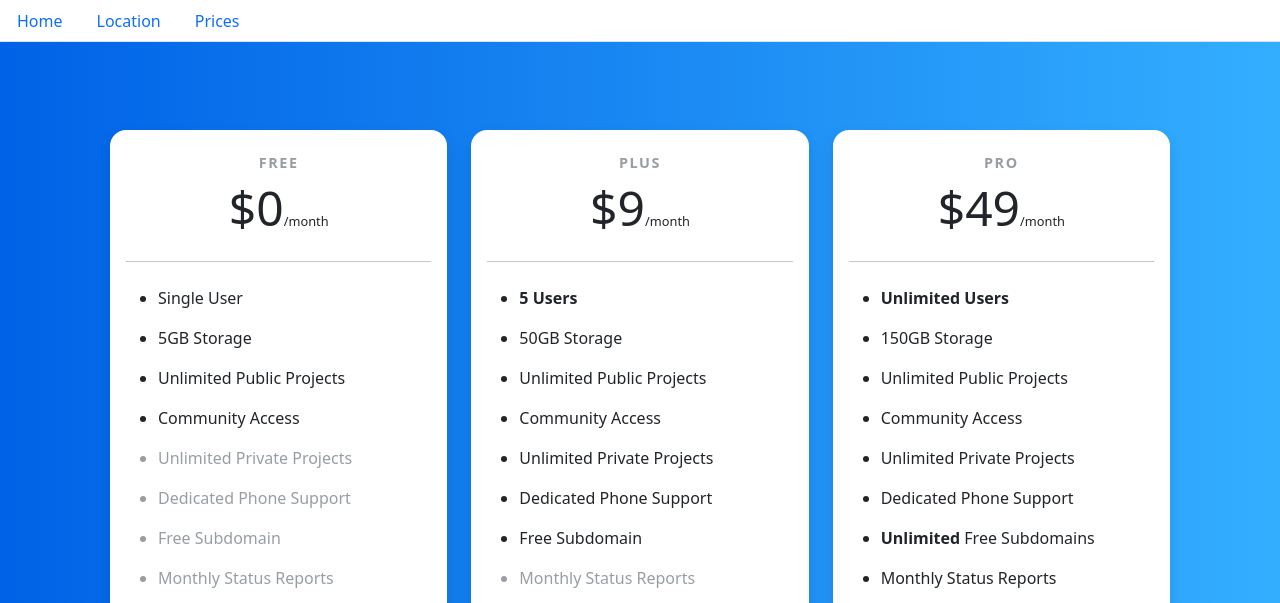
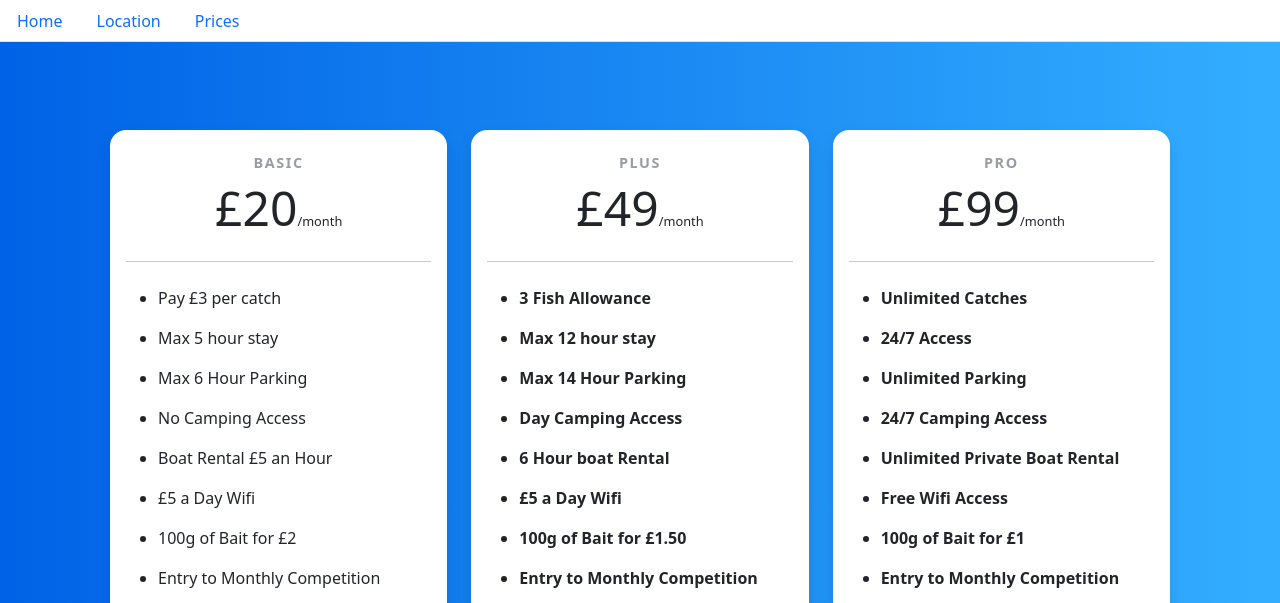
Before and after one commit to HTMLMonger/Fishing, a plain HTML site: page prices.html in a window 1280 px wide. Shown: the top 603 px of the page. Drawn offline with nearby package versions, Linux system fonts and the light colour scheme.

Commit message:
Add files via upload
Updated Prices Page

```diff
--- a/prices.html
+++ b/prices.html
@@ -33,26 +33,20 @@
         <div class="col-lg-4">
           <div class="card mb-5 mb-lg-0">
             <div class="card-body">
-              <h5 class="card-title text-muted text-uppercase text-center">Free</h5>
-              <h6 class="card-price text-center">$0<span class="period">/month</span></h6>
+              <h5 class="card-title text-muted text-uppercase text-center">Basic</h5>
+              <h6 class="card-price text-center">£20<span class="period">/month</span></h6>
               <hr>
               <ul class="fa-ul">
-                <li><span class="fa-li"><i class="fas fa-check"></i></span>Single User</li>
-                <li><span class="fa-li"><i class="fas fa-check"></i></span>5GB Storage</li>
-                <li><span class="fa-li"><i class="fas fa-check"></i></span>Unlimited Public Projects</li>
-                <li><span class="fa-li"><i class="fas fa-check"></i></span>Community Access</li>
-                <li class="text-muted"><span class="fa-li"><i class="fas fa-times"></i></span>Unlimited
-                  Private Projects</li>
-                <li class="text-muted"><span class="fa-li"><i class="fas fa-times"></i></span>Dedicated
-                  Phone Support</li>
-                <li class="text-muted"><span class="fa-li"><i class="fas fa-times"></i></span>Free Subdomain
-                </li>
-                <li class="text-muted"><span class="fa-li"><i class="fas fa-times"></i></span>Monthly Status
-                  Reports</li>
+                <li><span class="fa-li"><i class="fas fa-check"></i></span>Pay £3 per catch</li>
+                <li><span class="fa-li"><i class="fas fa-check"></i></span>Max 5 hour stay</li>
+                <li><span class="fa-li"><i class="fas fa-check"></i></span>Max 6 Hour Parking</li>
+                <li><span class="fa-li"><i class="fas fa-check"></i></span>No Camping Access</li>
+                <li><span class="fa-li "><i class="fas fa-check"></i></span>Boat Rental £5 an Hour</li>
+                <li><span class="fa-li"><i class="fas fa-check"></i></span>£5 a Day Wifi</li>
+                <li><span class="fa-li"><i class="fas fa-check"></i></span>100g of Bait for £2</li>
+                <li><span class="fa-li"><i class="fas fa-check"></i></span>Entry to Monthly Competition</li>
               </ul>
-              <div class="d-grid">
-                <a href="#" class="btn btn-primary text-uppercase">Button</a>
-              </div>
+
             </div>
           </div>
         </div>
@@ -61,22 +55,19 @@
           <div class="card mb-5 mb-lg-0">
             <div class="card-body">
               <h5 class="card-title text-muted text-uppercase text-center">Plus</h5>
-              <h6 class="card-price text-center">$9<span class="period">/month</span></h6>
+              <h6 class="card-price text-center">£49<span class="period">/month</span></h6>
               <hr>
               <ul class="fa-ul">
-                <li><span class="fa-li"><i class="fas fa-check"></i></span><strong>5 Users</strong></li>
-                <li><span class="fa-li"><i class="fas fa-check"></i></span>50GB Storage</li>
-                <li><span class="fa-li"><i class="fas fa-check"></i></span>Unlimited Public Projects</li>
-                <li><span class="fa-li"><i class="fas fa-check"></i></span>Community Access</li>
-                <li><span class="fa-li"><i class="fas fa-check"></i></span>Unlimited Private Projects</li>
-                <li><span class="fa-li"><i class="fas fa-check"></i></span>Dedicated Phone Support</li>
-                <li><span class="fa-li"><i class="fas fa-check"></i></span>Free Subdomain</li>
-                <li class="text-muted"><span class="fa-li"><i class="fas fa-times"></i></span>Monthly Status
-                  Reports</li>
+                <li><span class="fa-li"><i class="fas fa-check"></i></span><strong>3  Fish Allowance</strong></li>
+                <li><span class="fa-li"><i class="fas fa-check"></i></span><strong>Max 12 hour stay</strong></li>
+                <li><span class="fa-li"><i class="fas fa-check"></i></span><strong>Max 14 Hour Parking</strong></li>
+                <li><span class="fa-li"><i class="fas fa-check"></i></span><strong>Day Camping Access</strong></li>
+                <li><span class="fa-li"><i class="fas fa-check"></i></span><strong> 6 Hour boat Rental</strong></li>
+                <li><span class="fa-li"><i class="fas fa-check"></i></span><strong> £5 a Day Wifi</strong></li>
+                <li><span class="fa-li"><i class="fas fa-check"></i></span><strong>100g of Bait for £1.50</strong></li>
+                <li><span class="fa-li"><i class="fas fa-check"></i></span><strong>Entry to Monthly Competition</strong> </li>
               </ul>
-              <div class="d-grid">
-                <a href="#" class="btn btn-primary text-uppercase">Button</a>
-              </div>
+
             </div>
           </div>
         </div>
@@ -85,30 +76,27 @@
           <div class="card">
             <div class="card-body">
               <h5 class="card-title text-muted text-uppercase text-center">Pro</h5>
-              <h6 class="card-price text-center">$49<span class="period">/month</span></h6>
+              <h6 class="card-price text-center">£99<span class="period">/month</span></h6>
               <hr>
               <ul class="fa-ul">
-                <li><span class="fa-li"><i class="fas fa-check"></i></span><strong>Unlimited Users</strong>
+                <li><span class="fa-li"><i class="fas fa-check"></i></span><strong>Unlimited Catches</strong>
                 </li>
-                <li><span class="fa-li"><i class="fas fa-check"></i></span>150GB Storage</li>
-                <li><span class="fa-li"><i class="fas fa-check"></i></span>Unlimited Public Projects</li>
-                <li><span class="fa-li"><i class="fas fa-check"></i></span>Community Access</li>
-                <li><span class="fa-li"><i class="fas fa-check"></i></span>Unlimited Private Projects</li>
-                <li><span class="fa-li"><i class="fas fa-check"></i></span>Dedicated Phone Support</li>
-                <li><span class="fa-li"><i class="fas fa-check"></i></span><strong>Unlimited</strong> Free
-                  Subdomains</li>
-                <li><span class="fa-li"><i class="fas fa-check"></i></span>Monthly Status Reports</li>
+                <li><span class="fa-li"><i class="fas fa-check"></i></span><strong>24/7 Access</strong></li>
+                <li><span class="fa-li"><i class="fas fa-check"></i></span><strong>Unlimited Parking</strong></li>
+                <li><span class="fa-li"><i class="fas fa-check"></i></span><strong>24/7 Camping Access</strong></li>
+                <li><span class="fa-li"><i class="fas fa-check"></i></span><strong>Unlimited Private Boat Rental</strong></li>
+                <li><span class="fa-li"><i class="fas fa-check"></i></span><strong>Free Wifi Access</strong></li>
+                <li><span class="fa-li"><i class="fas fa-check"></i></span><strong>100g of Bait for £1</strong></li>
+                <li><span class="fa-li"><i class="fas fa-check"></i></span><strong> Entry to Monthly Competition</strong></li>
               </ul>
-              <div class="d-grid">
-                <a href="#" class="btn btn-primary text-uppercase">Button</a>
-              </div>
+
             </div>
           </div>
         </div>
       </div>
     </div>
+    <h2 class="text-center">Contact us today at Aberdeenfishing@gmail.com</h2>
   </section>
-
 
 
 
```
